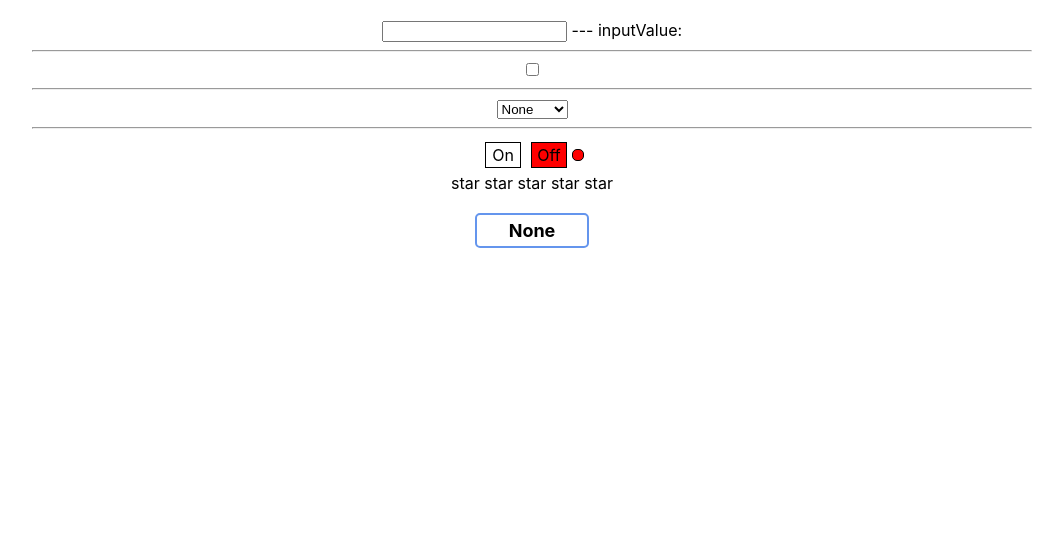
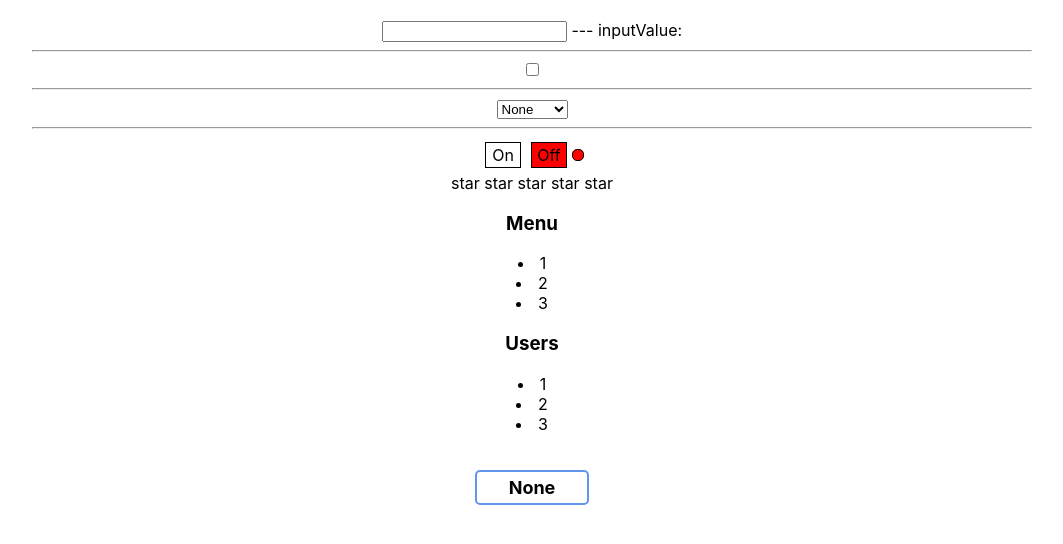
Before and after one commit to SnezhanaKorsak/Learn-react-ts, a React (Create React App) app: page / in a window 1280 px wide. Shown: the top 544 px of the page, without its empty margins (108-1171 px from the left). Built offline with nearby package versions, Linux system fonts and the light colour scheme.

Commit message:
useReducer and unit-tests

```diff
--- a/src/App.tsx
+++ b/src/App.tsx
@@ -25,10 +25,17 @@ function App() {
     const items = [
         {id: 0, title: 'None'},
         {id: 1, title: 'January'},
-        {id: 2, title: 'March'},
-        {id: 3, title: 'April'},
-        {id: 4, title: 'May'},
-        {id: 5, title: 'June'},
+        {id: 2, title: 'February'},
+        {id: 3, title: 'March'},
+        {id: 4, title: 'April'},
+        {id: 5, title: 'May'},
+        {id: 6, title: 'June'},
+        {id: 7, title: 'Jule'},
+        {id: 8, title: 'August'},
+        {id: 9, title: 'September'},
+        {id: 10, title: 'October'},
+        {id: 11, title: 'November'},
+        {id: 12, title: 'December'},
     ]
 
     const onChangeHandler = () => {
@@ -49,8 +56,8 @@ function App() {
             {/*<UncontrolledRating/>*/}
             <Rating value={ratingValue} onClick={setRatingValue}/>
 
-            {/*<UncontrolledAccordion title={"Menu"}/>
-            <UncontrolledAccordion title={"Users"}/>*/}
+            <UncontrolledAccordion title={"Menu"}/>
+            <UncontrolledAccordion title={"Users"}/>
 
             {/*<Accordion title={"Users"} collapsed={collapsed} onChange={onChangeHandler} items={items}/>*/}
             <Select value={value} items={items}  onChange={setValue}/>
--- a/src/components/Accordion/UncontrolledAccordion.tsx
+++ b/src/components/Accordion/UncontrolledAccordion.tsx
@@ -1,31 +1,35 @@
-import React, {useState} from "react";
-import {AccordionBody} from "./AccordionBody";
+import React, {useReducer} from "react";
+import {reducer, TOGGLE_COLLAPSED} from "./reducer";
+
 
 type AccordionPropsType = {
     title: string
 }
+
+
 export function UncontrolledAccordion(props: AccordionPropsType) {
-    const [collapsed, setCollapsed] = useState(false)
+    /*const [collapsed, setCollapsed] = useState(false)*/
+    let [state, dispatch] = useReducer(reducer, {collapsed: false})
 
-    const onChangeHandler = () => {setCollapsed(!collapsed)}
+    const collapsedHandler = () => {dispatch({type: TOGGLE_COLLAPSED})}
+
     return (
         <div>
 
-            <AccordionTitle1 title={props.title} onChangeHandler={onChangeHandler}/>
-            {!collapsed && <AccordionBody1/>}
+            <AccordionTitle1 title={props.title} onClick={collapsedHandler}/>
+            {!state.collapsed && <AccordionBody1/>}
         </div>
-
     )
 }
 type AccordionTitleType = {
     title: string
-    onChangeHandler: () => void
+    onClick: () => void
 }
 
 function AccordionTitle1(props: AccordionTitleType) {
     return (
         <div>
-            <h3 onClick={props.onChangeHandler}>
+            <h3 onClick={props.onClick}>
                 {props.title}
             </h3>
         </div>
--- /dev/null
+++ b/src/components/Accordion/reducer.tsx
@@ -0,0 +1,19 @@
+type ActionType = {
+    type: string
+}
+
+export type StateType = {
+    collapsed: boolean
+}
+
+export const TOGGLE_COLLAPSED = 'TOGGLE-COLLAPSED'
+
+export const reducer = (state: StateType, action: ActionType): StateType => {
+    switch (action.type) {
+        case TOGGLE_COLLAPSED :
+            return {...state, collapsed: !state.collapsed};
+        default:
+            throw new Error('Bad action type')
+    }
+
+}
```
Also changed, not shown: 1 other file (tests, documents, lock files or other folders).
